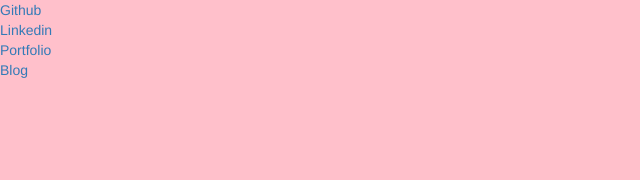
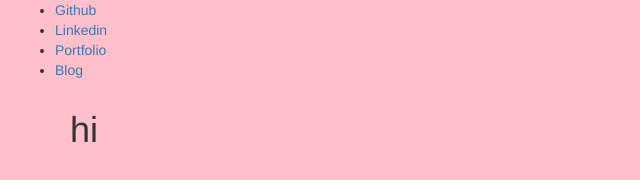
Before and after one commit to kevinaujla/SoftwareEngineerProfile, a website: page app/index.html in a window 1280 px wide. Shown: the whole page, without its empty margins (0-640 px from the left). Drawn offline with nearby package versions, Linux system fonts and the light colour scheme; some packages are replaced by stand-ins of ours; files that its build step writes are made by us from their sources.

Commit message:
[feat] : add home view

```diff
--- a/app/index.html
+++ b/app/index.html
@@ -13,20 +13,27 @@
 </head>
 
 <body>
-    <nav>
-        <div>
+
+     <header class="container-fluid">
+    <ul>
+        <li>
             <a href="https://github.com/kevinaujla" target="_blank">Github</a>
-        </div>
-        <div>
+        </li>
+        <li>
             <a href="https://www.linkedin.com/in/kevinaujla" target="_blank">Linkedin</a>
-        </div>
-        <div>
+        </li>
+        <li>
             <a href="#">Portfolio</a>
-        </div>
-         <div>
+        </li>
+         <li>
             <a href="#">Blog</a>
-        </div>
-    </nav>
+        </li>
+    </ul>
+    <header>
+
+        <div ng-view class="container"></div>
+
+
 
     <script src="/bower_components/jquery/dist/jquery.js"></script>
     <script src="bower_components/angular/angular.js"></script>
```
